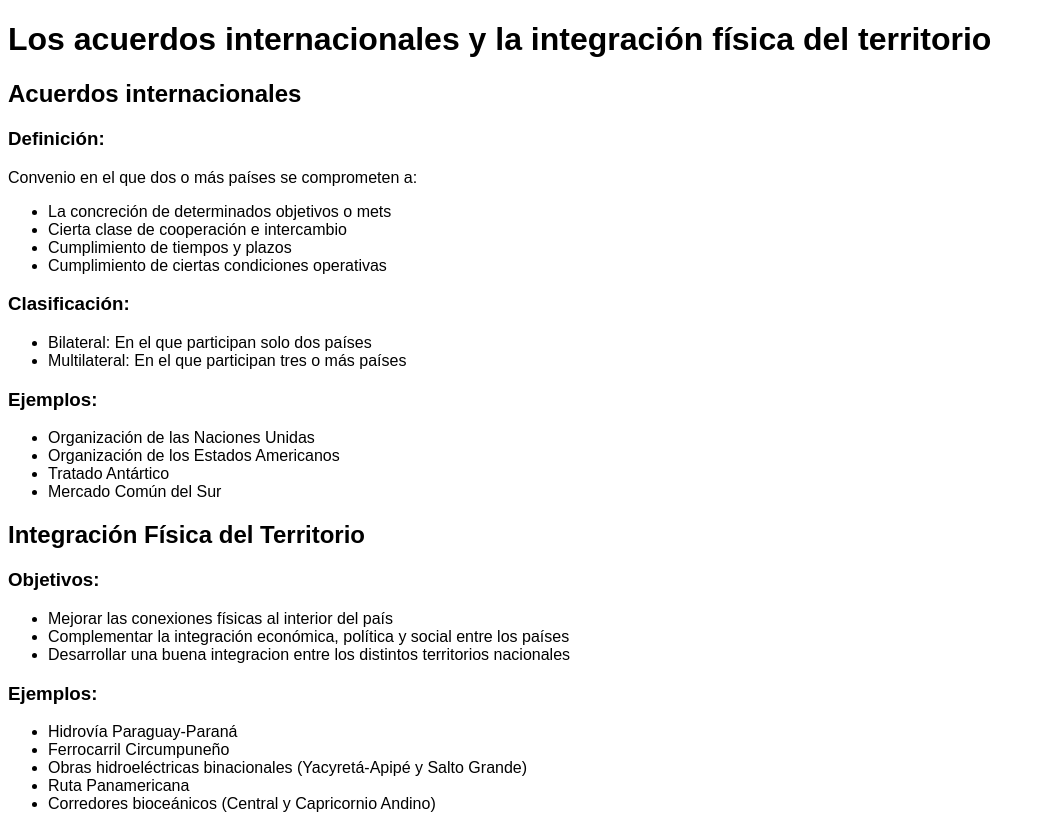
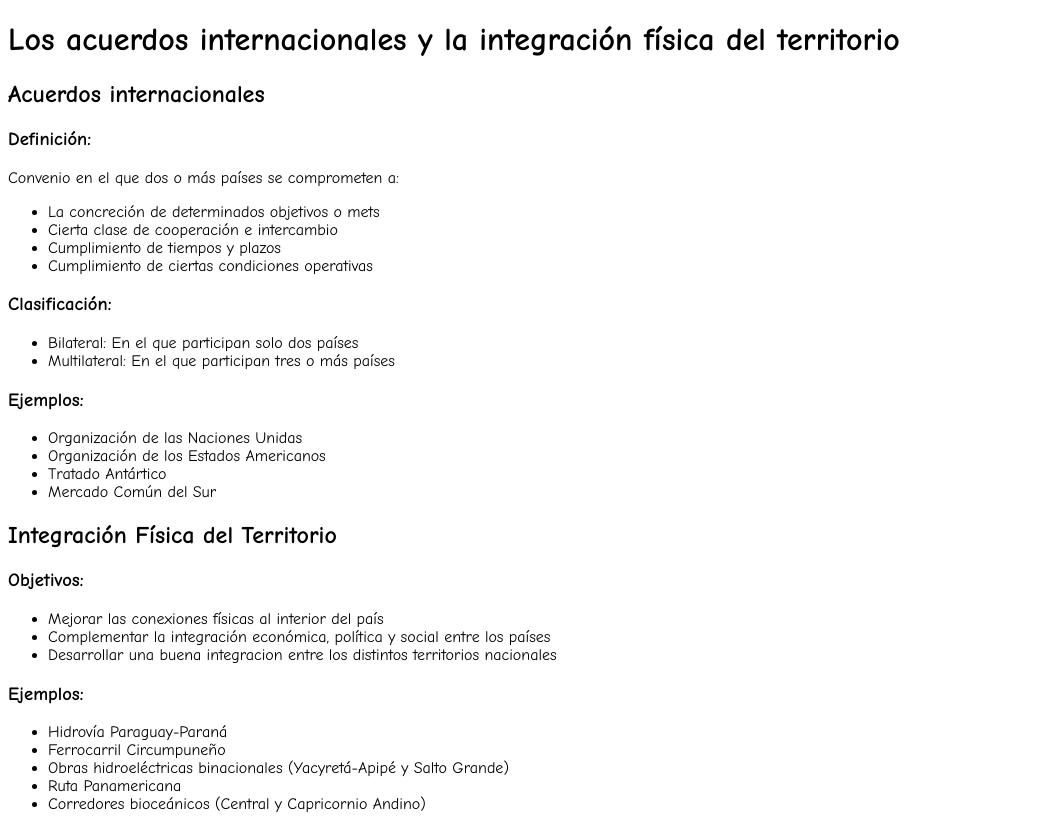
Before and after one commit to Jojertubo/Geografia, a plain HTML site: page index.html in a window 1280 px wide. Shown: the top 816 px of the page, without its empty margins (0-1045 px from the left). Drawn offline with Linux system fonts and the light colour scheme.

Commit message:
Update styles.css

```diff
--- a/css/styles.css
+++ b/css/styles.css
@@ -1,3 +1,3 @@
 *{
-  font-family: Arial, Helvetica, sans-serif;
+  font-family: "Comic Sans MS", "Comic Sans", cursive;
 }
```
